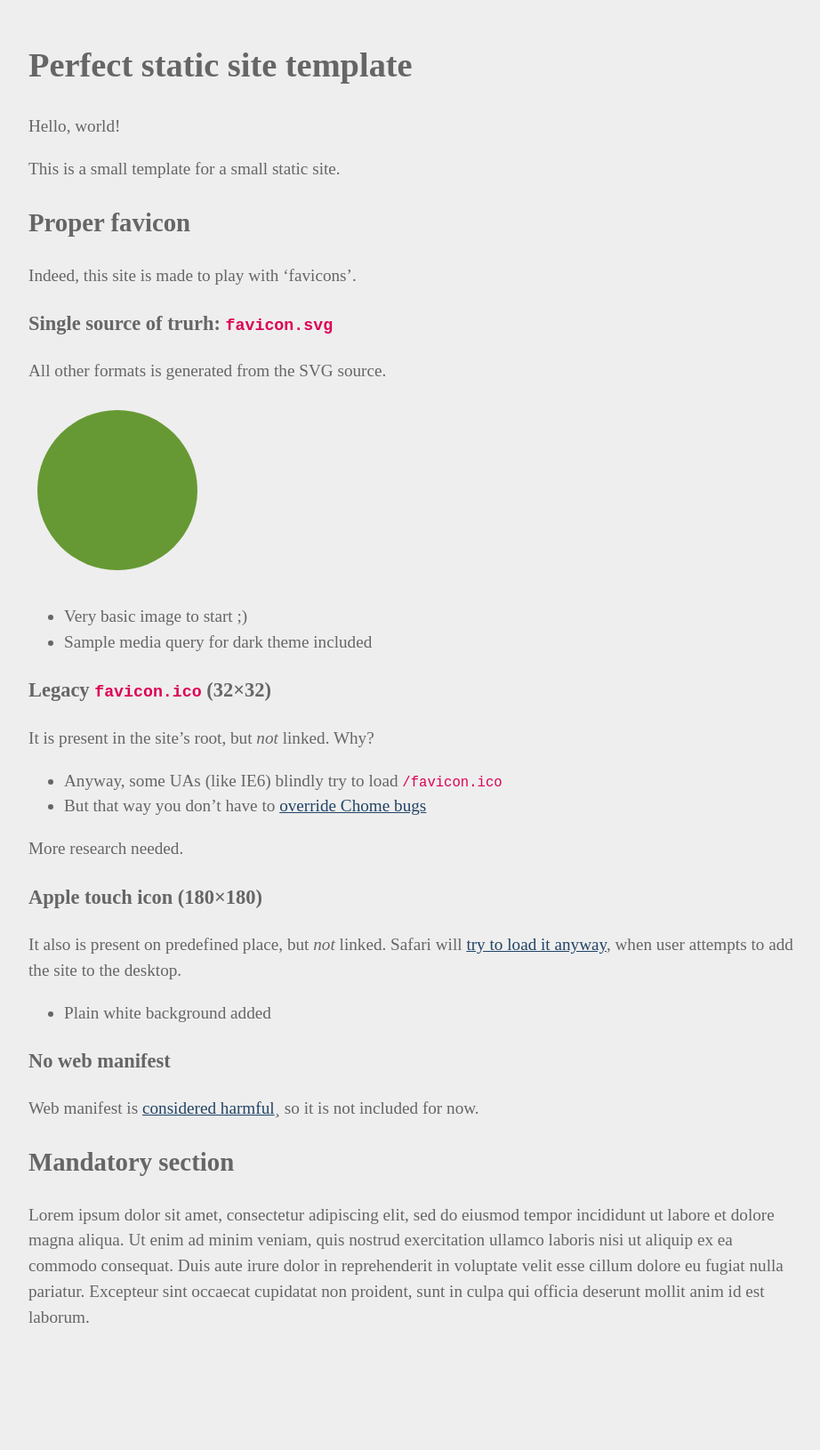
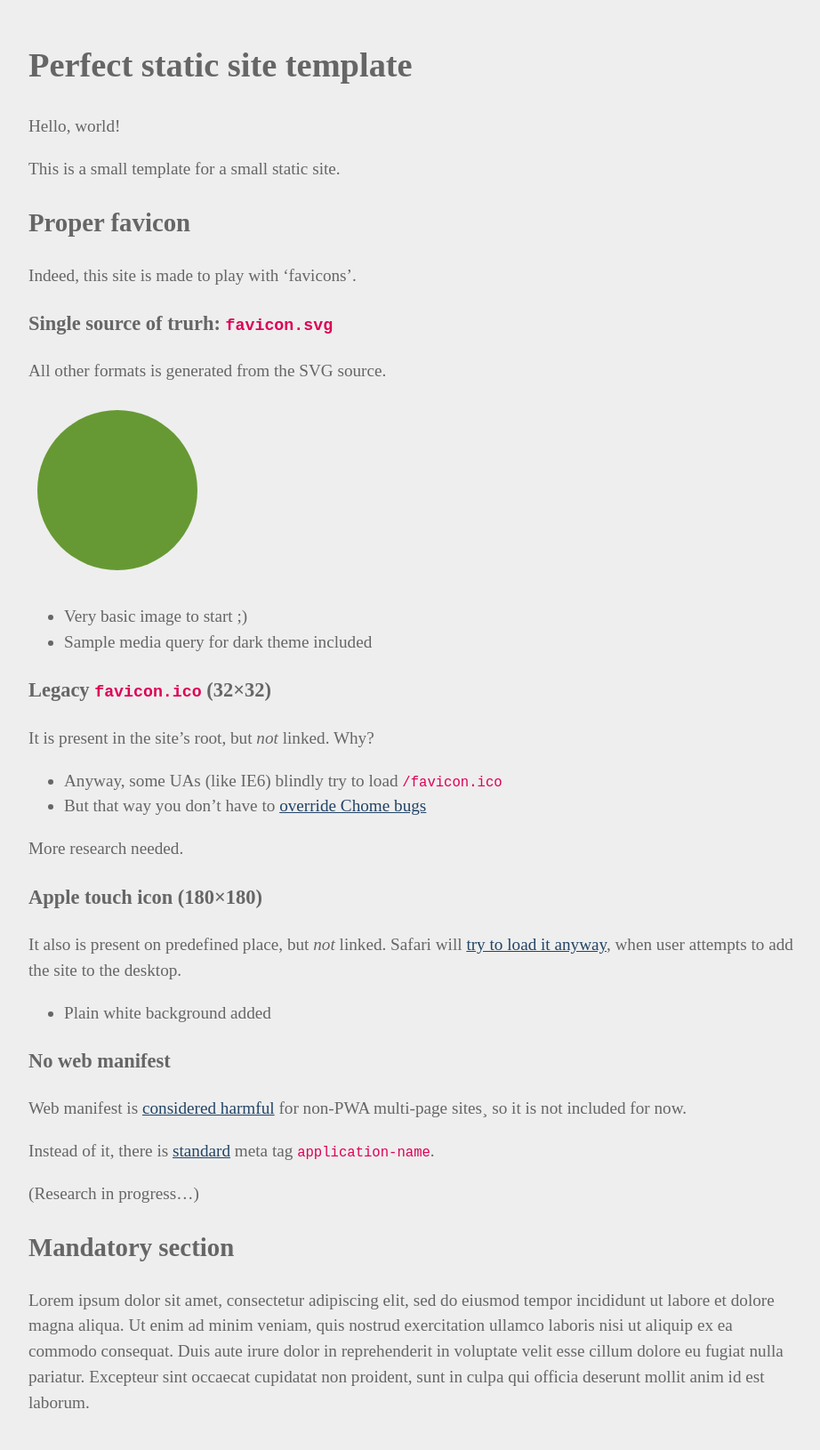
Before and after one commit to kastaneda/psst, a Jekyll site: the page built from index.md, in a window 1280 px wide. Shown: the whole page at 89% size, without its empty margins (176-1098 px from the left). Built offline with Jekyll 4.4.1, drawn with Linux system fonts in a browser that asks for light colours; before the commit the page ends 1534 px from its top, so only the background shows below that.

Commit message:
Add application name

```diff
--- a/_config.yml
+++ b/_config.yml
@@ -2,3 +2,5 @@
 exclude:
 - README.md
 - Makefile
+
+appname: 'Psst!'
--- a/_layouts/default.html
+++ b/_layouts/default.html
@@ -10,6 +10,7 @@ lang: en
     <title>{{ page.title }}</title>
     <link rel="stylesheet" href="/style.css">
     <link rel="icon" href="/favicon.svg">
+    <meta name="application-name" content="{{ site.appname || page.title }}">
   </head>
   <body>
 
--- a/index.md
+++ b/index.md
@@ -45,7 +45,12 @@ to add the site to the desktop.
 
 ### No web manifest
 
-Web manifest is [considered harmful][3]¸ so it is not included for now.
+Web manifest is [considered harmful][3] for non-PWA multi-page sites¸
+so it is not included for now.
+
+Instead of it, there is [standard][4] meta tag `application-name`.
+
+(Research in progress…)
 
 
 Mandatory section
```
Also changed, not shown: other parts of index.md (+1 -0 lines).
